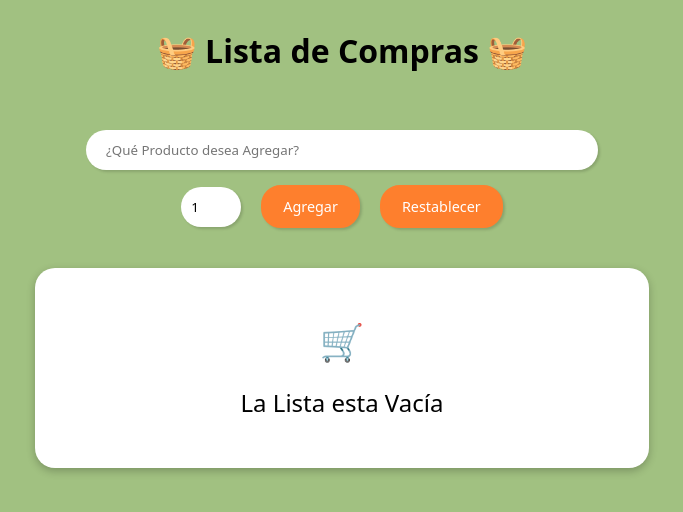
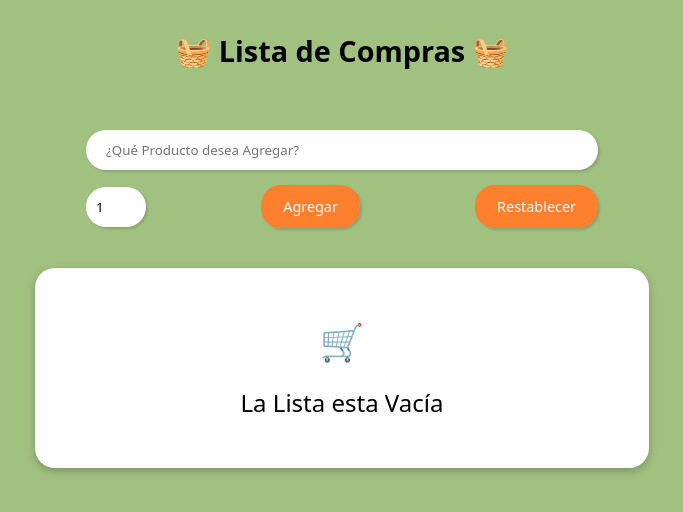
Before and after one commit to FerTorron/ListaCompras, a plain HTML site: page index.html in a window 1280 px wide. Shown: the whole page, without its empty margins (298-981 px from the left). Drawn offline with Linux system fonts and the light colour scheme.

Commit message:
Corrijo Diseño

```diff
--- a/css/style.css
+++ b/css/style.css
@@ -18,7 +18,10 @@ header {
   align-items: center;
   justify-content: center;
 }
-
+header h1 {
+  font-size: 1.8rem;
+  text-align: center;
+}
 .containerList {
   width: 100%;
   display: grid;
@@ -31,7 +34,7 @@ header {
   place-items: center;
 }
 .listSearch form {
-  width: 90%;
+  width: 100%;
   display: flex;
   align-items: center;
   justify-content: center;
@@ -42,8 +45,7 @@ header {
   width: 100%;
   display: flex;
   align-items: center;
-  justify-content: center;
-  gap: 20px;
+  justify-content: space-between;
 }
 .listSearch form input.inputSearch {
   width: 100%;
```
